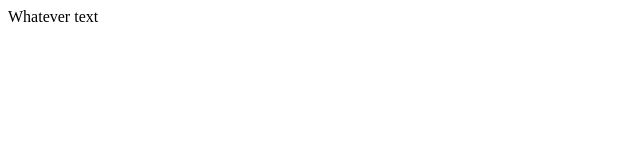
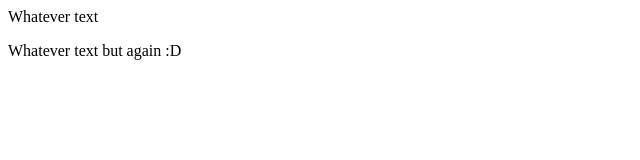
Before and after one commit to Paden-Little/PRO100, a plain HTML site: page index.html in a window 1280 px wide. Shown: the whole page, without its empty margins (0-640 px from the left). Drawn offline with Linux system fonts and the light colour scheme.

Commit message:
Added new paragraph tag with new text
On branch main
Your branch is up to date with 'origin/main'.

Changes to be committed:
	modified:   index.html

```diff
--- a/index.html
+++ b/index.html
@@ -1 +1,3 @@
 <p> Whatever text</p>
+
+<p> Whatever text but again :D </p>
```
